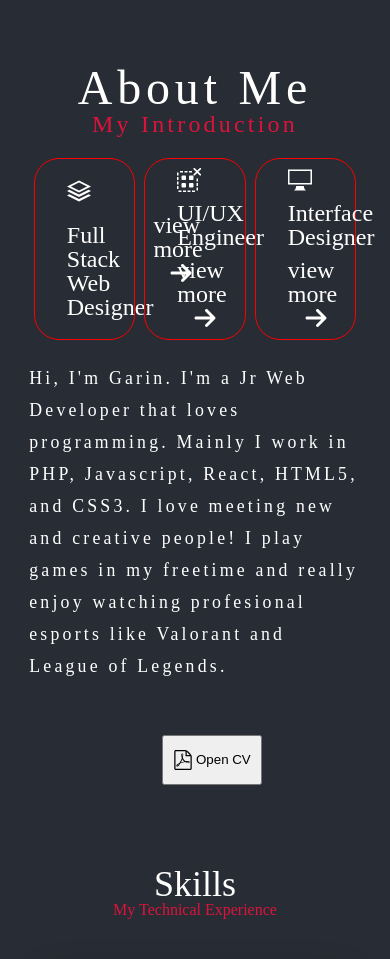
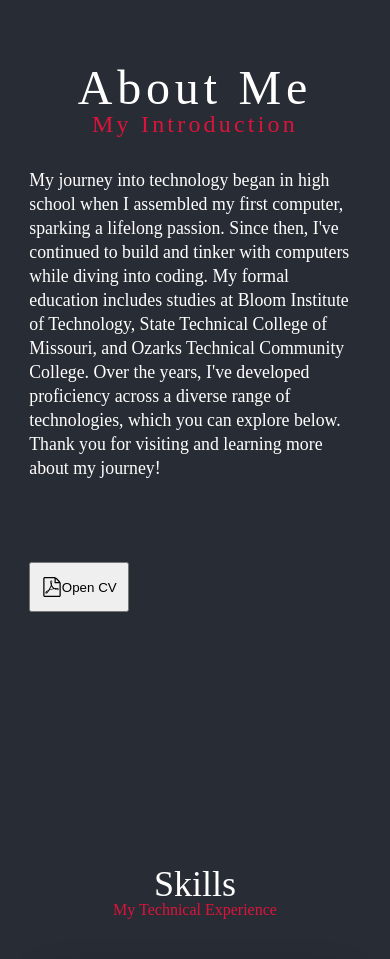
Before and after one commit to GarinMcCullick/PortfolioRedesign, a React (Create React App) app in the folder portfolio/: page / in a window 390 px wide. Shown: the part 860-1819 px from the top of the page. Built offline with nearby package versions, Linux system fonts and the light colour scheme.

Commit message:
updated the about me section and made it responsive

```diff
--- a/portfolio/public/index.html
+++ b/portfolio/public/index.html
@@ -2,7 +2,7 @@
 <html lang="en">
   <head>
     <meta charset="utf-8" />
-    <link rel="icon" href="%PUBLIC_URL%/favicon.ico" />
+    <link rel="icon" href="%PUBLIC_URL%/hello.ico" />
     <meta name="viewport" content="width=device-width, initial-scale=1" />
     <meta name="theme-color" content="#000000" />
     <meta
@@ -24,7 +24,7 @@
       work correctly both with client-side routing and a non-root public URL.
       Learn how to configure a non-root public URL by running `npm run build`.
     -->
-    <title>React App</title>
+    <title>Garin McCullick</title>
   </head>
   <body>
     <noscript>You need to enable JavaScript to run this app.</noscript>
--- a/portfolio/src/Components/AboutPage.js
+++ b/portfolio/src/Components/AboutPage.js
@@ -1,21 +1,12 @@
-import React, { useState } from "react";
-import styled, { keyframes } from "styled-components";
-
-import {
-  ImFilePdf,
-  ImArrowRight2,
-  ImStack,
-  ImUngroup,
-  ImDisplay,
-  ImCross,
-  ImCheckmark,
-} from "react-icons/im";
+import React from "react";
+import styled from "styled-components";
+import { ImFilePdf } from "react-icons/im";
 
 const Container = styled.section`
   height: 100vh;
   width: 100%;
   display: flex;
-  flex-flow: row wrap;
+  flex-wrap: wrap;
   justify-content: center;
   align-items: center;
 `;
@@ -27,7 +18,6 @@ const InnerContainer = styled.div`
 
 const Title = styled.div`
   width: 100%;
-  height: 10%;
   text-align: center;
 `;
 
@@ -44,16 +34,13 @@ const H3 = styled.h3`
 
 const Body = styled.div`
   width: 100%;
-  height: 90%;
   display: flex;
-  flex-flow: column wrap;
+  flex-wrap: wrap;
 `;
 
 const PicContainer = styled.div`
   width: 40%;
-  height: 100%;
   display: flex;
-  flex-flow: row wrap;
   justify-content: center;
   align-items: center;
   @media (max-width: 1000px) {
@@ -62,10 +49,8 @@ const PicContainer = styled.div`
 `;
 
 const Pic = styled.img`
-  height: 60%;
-  width: 60%;
-  background-size: cover;
-  background-repeat: no-repeat;
+  height: 100%;
+  width: 80%;
   border-radius: 10px;
   box-shadow: 0 10px 20px rgba(0, 0, 0, 0.19), 0 6px 6px rgba(0, 0, 0, 0.23);
   @media (max-width: 1000px) {
@@ -75,118 +60,21 @@ const Pic = styled.img`
 
 const About = styled.div`
   width: 60%;
-  height: 100%;
   display: flex;
-  flex-flow: row wrap;
+  flex-wrap: wrap;
   justify-content: center;
   @media (max-width: 1000px) {
     width: 100%;
   }
 `;
 
-const Section1 = styled.div`
+const Section = styled.div`
   width: 100%;
-  height: 35%;
-  display: flex;
-  flex-flow: column wrap;
-  justify-content: space-evenly;
-  align-items: center;
-`;
-
-const Box1 = styled.div`
-  width: 30%;
-  height: 80%;
-  border: 1px solid red;
-  border-radius: 25px;
-  display: flex;
-  flex-flow: column wrap;
-  justify-content: space-evenly;
-  align-items: start;
-  :hover {
-    border: 1px solid white;
-    cursor: pointer;
+  margin-top: 2rem;
+  line-height: 2rem;
+  @media (max-width: 1000px) {
+    line-height: 1.5rem;
   }
-`;
-
-const Box2 = styled.div`
-  width: 30%;
-  height: 80%;
-  border: 1px solid red;
-  border-radius: 25px;
-  display: flex;
-  flex-flow: column wrap;
-  justify-content: space-evenly;
-  align-items: start;
-  :hover {
-    border: 1px solid white;
-    cursor: pointer;
-  }
-`;
-
-const Box3 = styled.div`
-  width: 30%;
-  height: 80%;
-  border: 1px solid red;
-  border-radius: 25px;
-  display: flex;
-  flex-flow: column wrap;
-  justify-content: space-evenly;
-  align-items: start;
-  :hover {
-    border: 1px solid white;
-    cursor: pointer;
-  }
-`;
-
-const Span = styled.span`
-  width: auto;
-  height: 100%;
-  margin-left: 2rem;
-  display: flex;
-  flex-flow: column wrap;
-  justify-content: space-evenly;
-  align-items: start;
-  font-size: 24px;
-`;
-
-const Span2 = styled.span`
-  display: flex;
-  flex-flow: row wrap;
-  align-items: center;
-`;
-
-const slide = keyframes`
-0%,
-100% {
-  transform: translate(0, 0);
-}
-
-50% {
-  transform: translate(10px, 0);
-}
-`;
-
-const ArrowRight = styled(ImArrowRight2)`
-  margin-left: 1rem;
-`;
-
-const ArrowRight2 = styled(ImArrowRight2)`
-  margin-left: 1rem;
-
-  animation: ${slide} 1s ease-in-out infinite;
-  margin-left: 9px;
-`;
-
-const Section2 = styled.div`
-  width: 100%;
-  height: 50%;
-  line-height: 2rem;
-  letter-spacing: 0.2rem;
-`;
-
-const Section3 = styled.div`
-  width: 20%;
-  height: 15%;
 `;
 
 const Button = styled.button`
@@ -204,228 +92,11 @@ const A = styled.a`
   color: black;
   text-decoration: none;
   display: flex;
-  flex-flow: row nowrap;
-  justify-content: space-evenly;
+  justify-content: center;
   align-items: center;
 `;
 
-const InfoContainer = styled.div`
-  width: 40%;
-  height: 55%;
-  left: 50%;
-  top: 50%;
-  position: fixed;
-  transform: translate(-22%, -50%);
-  background-color: white;
-  border-radius: 10px;
-  box-shadow: 0 19px 38px rgba(0, 0, 0, 0.3), 0 15px 12px rgba(0, 0, 0, 0.22);
-  color: #282c34;
-  z-index: 10;
-  display: flex;
-  flex-flow: column nowrap;
-  justify-content: space-evenly;
-  align-items: center;
-  line-height: 2rem;
-`;
-
-const Exit = styled.div`
-  width: 5%;
-  height: 5%;
-  margin-top: 0.5rem;
-  margin-left: 0.5rem;
-  position: fixed;
-  top: 0;
-  right: 0;
-  color: grey;
-  font-size: 20px;
-`;
-
-const Checkmark = styled(ImCheckmark)`
-  color: green;
-  font-size: 18px;
-  margin-right: 1rem;
-`;
-
 export default function AboutPage() {
-  const [view1, setView1] = useState(false);
-  const [view2, setView2] = useState(false);
-  const [view3, setView3] = useState(false);
-  const [hover1, setHover1] = useState(false);
-  const [hover2, setHover2] = useState(false);
-  const [hover3, setHover3] = useState(false);
-
-  function DefaultShow1() {
-    return (
-      <Span
-        onMouseEnter={() => setHover1(true)}
-        onMouseLeave={() => setHover1(false)}
-      >
-        <ImStack />
-        <p>Full Stack Web Designer</p>
-        <Span2>
-          view more
-          {hover1 ? <ArrowRight2 /> : <ArrowRight />}
-        </Span2>
-      </Span>
-    );
-  }
-
-  function InfoShow1() {
-    return (
-      <>
-        <InfoContainer>
-          <Exit>
-            <ImCross />
-          </Exit>
-          <H3>Full Stack Web Designer</H3>
-          <p>Providing quality code to clients and companies!</p>
-          <ul>
-            <li>
-              <Checkmark />
-              Development of user interfaces.
-            </li>
-            <li>
-              <Checkmark />
-              web page development.
-            </li>
-            <li>
-              <Checkmark />
-              Clean and functional code.
-            </li>
-            <li>
-              <Checkmark />
-              Creation of UX interactions.
-            </li>
-          </ul>
-        </InfoContainer>
-        <Span>
-          <ImStack />
-          <p>Full Stack Web Designer</p>
-          <Span2>
-            view more
-            <ArrowRight />
-          </Span2>
-        </Span>
-      </>
-    );
-  }
-
-  function DefaultShow2() {
-    return (
-      <Span
-        onMouseEnter={() => setHover2(true)}
-        onMouseLeave={() => setHover2(false)}
-      >
-        <ImUngroup />
-        <p>UI/UX Engineer</p>
-        <Span2>view more {hover2 ? <ArrowRight2 /> : <ArrowRight />}</Span2>
-      </Span>
-    );
-  }
-
-  function InfoShow2() {
-    return (
-      <>
-        <InfoContainer>
-          <Exit>
-            <ImCross />
-          </Exit>
-          <H3>UI/UX Designer</H3>
-          <p>Providing quality code to clients and companies!</p>
-          <ul>
-            <li>
-              <Checkmark />
-              Development of user interfaces.
-            </li>
-            <li>
-              <Checkmark />
-              web page development.
-            </li>
-            <li>
-              <Checkmark />
-              Clean and functional code.
-            </li>
-            <li>
-              <Checkmark />
-              Creation of UX interactions.
-            </li>
-          </ul>
-        </InfoContainer>
-        <Span>
-          <ImUngroup />
-          <p>UI/UX Engineer</p>
-          <Span2>
-            view more <ArrowRight />
-          </Span2>
-        </Span>
-      </>
-    );
-  }
-
-  function DefaultShow3() {
-    return (
-      <Span
-        onMouseEnter={() => setHover3(true)}
-        onMouseLeave={() => setHover3(false)}
-      >
-        <ImDisplay />
-        <p>Interface Designer</p>
-        <Span2>view more {hover3 ? <ArrowRight2 /> : <ArrowRight />}</Span2>
-      </Span>
-    );
-  }
-
-  function InfoShow3() {
-    return (
-      <>
-        <InfoContainer>
-          <Exit>
-            <ImCross />
-          </Exit>
-          <H3>Interface Designer</H3>
-          <p>Providing quality code to clients and companies!</p>
-          <ul>
-            <li>
-              <Checkmark />
-              Development of user interfaces.
-            </li>
-            <li>
-              <Checkmark />
-              web page development.
-            </li>
-            <li>
-              <Checkmark />
-              Clean and functional code.
-            </li>
-            <li>
-              <Checkmark />
-              Creation of UX interactions.
-            </li>
-          </ul>
-        </InfoContainer>
-        <Span>
-          <ImDisplay />
-          <p>Interface Designer</p>
-          <Span2>
-            view more <ArrowRight />
-          </Span2>
-        </Span>
-      </>
-    );
-  }
-
-  const handleView1 = () => {
-    setView1(!view1);
-  };
-
-  const handleView2 = () => {
-    setView2(!view2);
-  };
-
-  const handleView3 = () => {
-    setView3(!view3);
-  };
-
   return (
     <Container id="About">
       <InnerContainer>
@@ -438,27 +109,20 @@ export default function AboutPage() {
             <Pic src={process.env.PUBLIC_URL + "/profile4.jpg"}></Pic>
           </PicContainer>
           <About>
-            <Section1>
-              <Box1 onClick={handleView1}>
-                {view1 ? InfoShow1() : DefaultShow1()}
-              </Box1>
-              <Box2 onClick={handleView2}>
-                {view2 ? InfoShow2() : DefaultShow2()}
-              </Box2>
-              <Box3 onClick={handleView3}>
-                {view3 ? InfoShow3() : DefaultShow3()}
-              </Box3>
-            </Section1>
-            <Section2>
+            <Section>
               <p>
-                Hi, I'm Garin. I'm a Jr Web Developer that loves programming.
-                Mainly I work in PHP, Javascript, React, HTML5, and CSS3. I love
-                meeting new and creative people! I play games in my freetime and
-                really enjoy watching profesional esports like Valorant and
-                League of Legends.
+                My journey into technology began in high school when I assembled
+                my first computer, sparking a lifelong passion. Since then, I've
+                continued to build and tinker with computers while diving into
+                coding. My formal education includes studies at Bloom Institute
+                of Technology, State Technical College of Missouri, and Ozarks
+                Technical Community College. Over the years, I've developed
+                proficiency across a diverse range of technologies, which you
+                can explore below. Thank you for visiting and learning more
+                about my journey!
               </p>
-            </Section2>
-            <Section3>
+            </Section>
+            <Section>
               <Button>
                 <A
                   href={process.env.PUBLIC_URL + "/Resume.pdf"}
@@ -468,7 +132,7 @@ export default function AboutPage() {
                   Open CV
                 </A>
               </Button>
-            </Section3>
+            </Section>
           </About>
         </Body>
       </InnerContainer>
```
Also changed, not shown: 1 other file (tests, documents, lock files or other folders).
